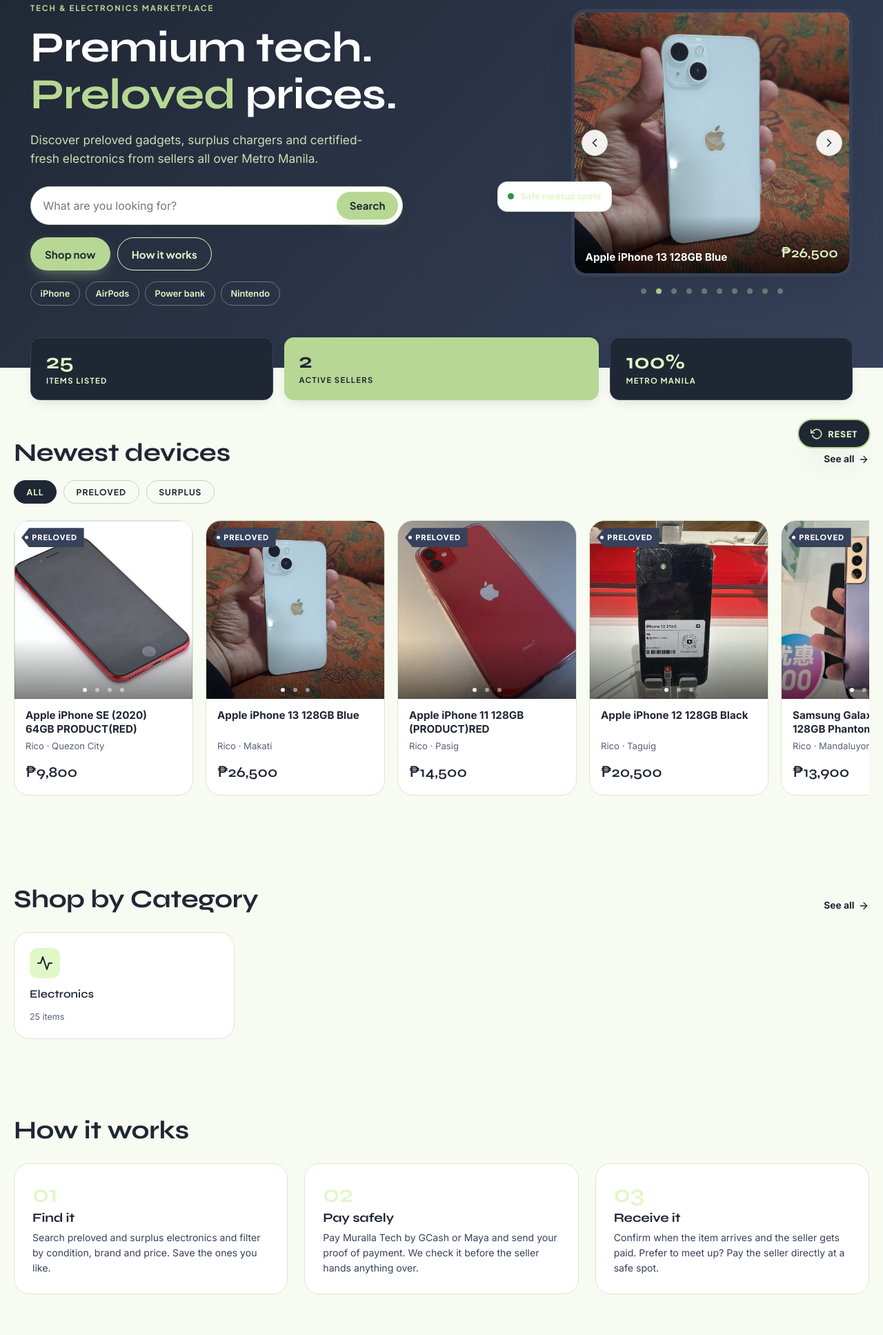
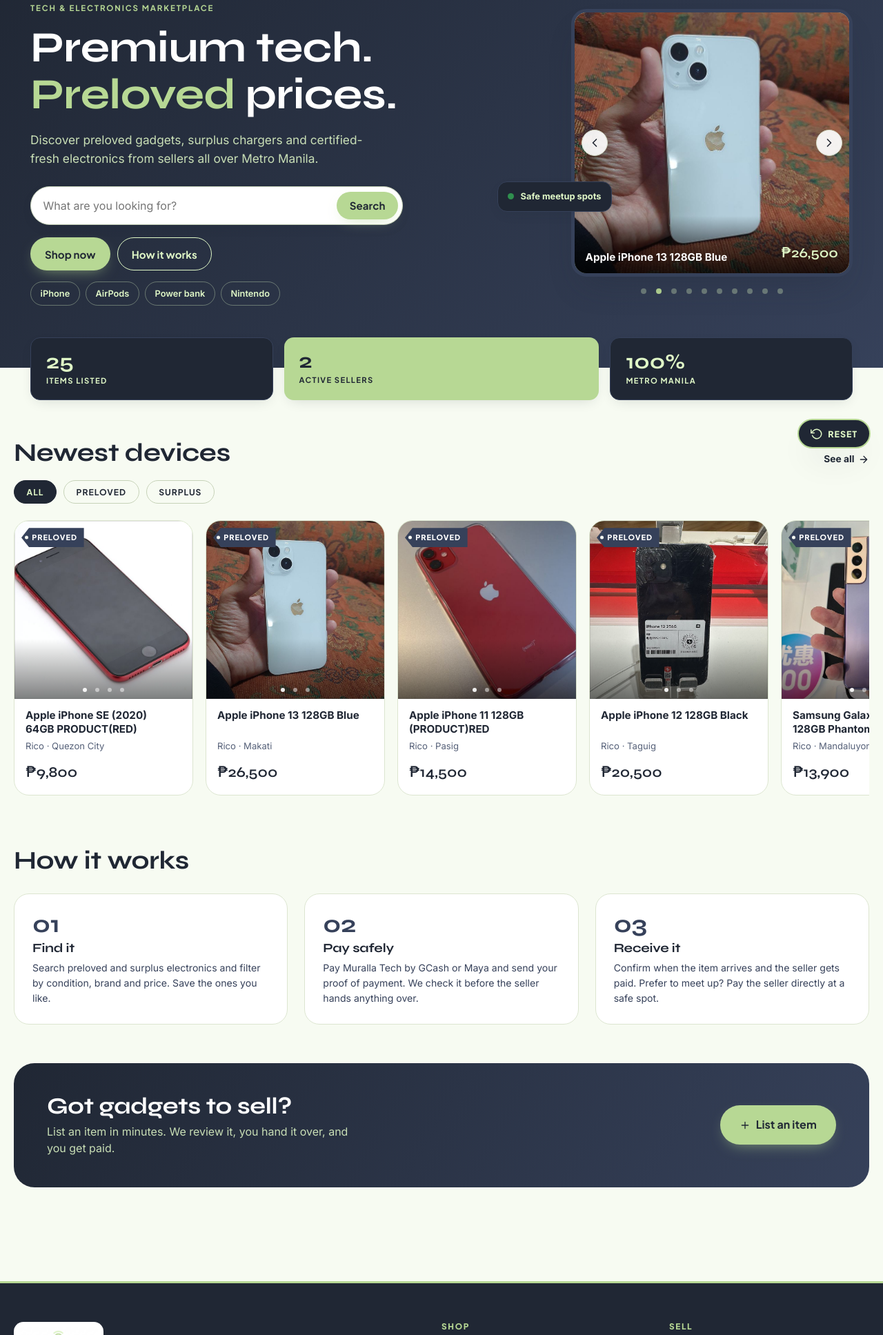
Before and after one commit to MarkDaniel0702/Muralla_Tech, a plain HTML site: page prototype_2/index.html in a window 1280 px wide. Shown: the part 132-2067 px from the top of the page at 69% size. Drawn offline with Linux system fonts and the light colour scheme.

Commit message:
Update home page layout and styling
Remove the Electronics category section, refine home page spacing and step-number styling, and adjust the mobile reset button position. Update the README and end-to-end test to reflect the revised home page.

```diff
--- a/prototype_2/css/styles.css
+++ b/prototype_2/css/styles.css
@@ -331,7 +331,8 @@
 .hero .hc-viewport{border-color:var(--slate)}
 .hero .hc-dot{background-color:rgba(224,248,199,.35)}
 .hero .hc-dot[aria-current="true"]{background-color:var(--lime)}
-.hero .float-tag{background:var(--navy);border-color:var(--slate);color:var(--mint)}
+.hero .hero-collage .float-tag{background:var(--navy);border-color:var(--slate);color:var(--mint)}
+.stats-row ~ .section + .section{padding-top:0}   /* home: consecutive sections would otherwise stack two paddings into a big gap */
 
 /* stat tiles that overlap the hero's lower edge */
 .stats-row{position:relative;z-index:2;display:grid;grid-template-columns:1fr 1.3fr 1fr;gap:16px;margin-top:-44px}
@@ -419,8 +420,7 @@
 
 .steps{display:grid;grid-template-columns:repeat(3,1fr);gap:24px;position:relative}
 .step{background:var(--card);border:1px solid var(--line);border-radius:var(--r-lg);padding:26px}
-.step .n{font-family:var(--font-display);font-size:2.2rem;font-weight:600;color:var(--dawn);line-height:1}
-:root[data-theme="dark"] .step .n{color:var(--calamansi)}
+.step .n{font-family:var(--font-display);font-size:2.2rem;font-weight:700;color:var(--mango-text);line-height:1}
 .step h3{margin:.4rem 0 .5rem;font-size:1.15rem}
 .step p{font-size:.88rem;color:var(--ink-soft)}
 
@@ -748,7 +748,6 @@
   .mobile-nav a svg{width:20px;height:20px}
   .mobile-nav a.is-active{color:var(--palm)}
   body{padding-bottom:64px}
-  .reset-fab{bottom:calc(76px + env(safe-area-inset-bottom))}
   .site-footer{margin-bottom:0}
 }
 @media (max-width:560px){
@@ -1521,3 +1520,4 @@
 .reset-fab:hover{background:var(--lime);color:var(--navy)}
 .reset-fab:active{transform:scale(.96)}
 .reset-fab:focus-visible{outline:3px solid var(--mint);outline-offset:3px}
+@media (max-width:860px){.reset-fab{bottom:calc(76px + env(safe-area-inset-bottom))}}
--- a/prototype_2/js/pages/home.js
+++ b/prototype_2/js/pages/home.js
@@ -1,4 +1,4 @@
-/* Home: hero with search + carousel of the newest listings, stats, Newest devices (tabbed), Shop by Category (Electronics only), How it works, sell CTA. */
+/* Home: hero with search + carousel of the newest listings, stats, Newest devices (tabbed), How it works, sell CTA. */
 MF.ui.boot(function () {
   const { h, icon, peso, url, page } = MF.ui;
   const approved = MF.listings.approved();
@@ -47,18 +47,6 @@
       ${TABS.map(([v, label], i) => h`<button type="button" class="pill-tab" data-tab="${v}" aria-pressed="${String(i === 0)}">${label}</button>`)}
     </div>
     <div class="scroller" data-newest></div>
-  </section>
-
-  <section class="wrap section" aria-labelledby="cat-title">
-    <div class="section-head"><h2 id="cat-title">Shop by Category</h2>
-      <a href="${page('browse')}" class="link">See all ${icon('arrow', 16)}</a></div>
-    <div class="cat-grid" style="grid-template-columns:minmax(0,320px)">
-      <a class="cat-tile" href="${page('browse')}">
-        <div class="ico">${icon('chip', 24)}</div>
-        <b>Electronics</b>
-        <span>${approved.length.toLocaleString()} ${approved.length === 1 ? 'item' : 'items'}</span>
-      </a>
-    </div>
   </section>
 
   <section class="wrap section" id="how">
```
Also changed, not shown: 2 other files.
